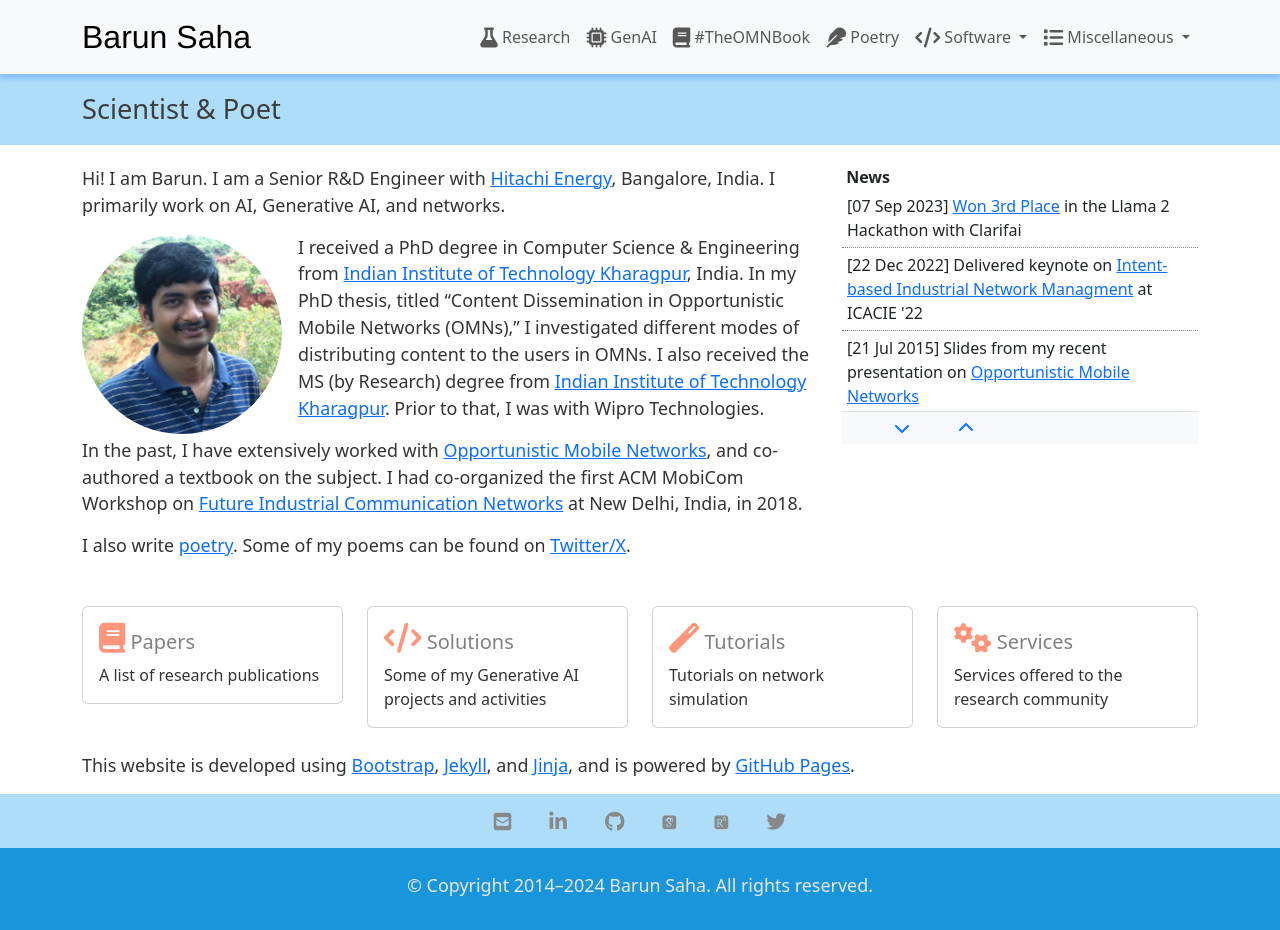
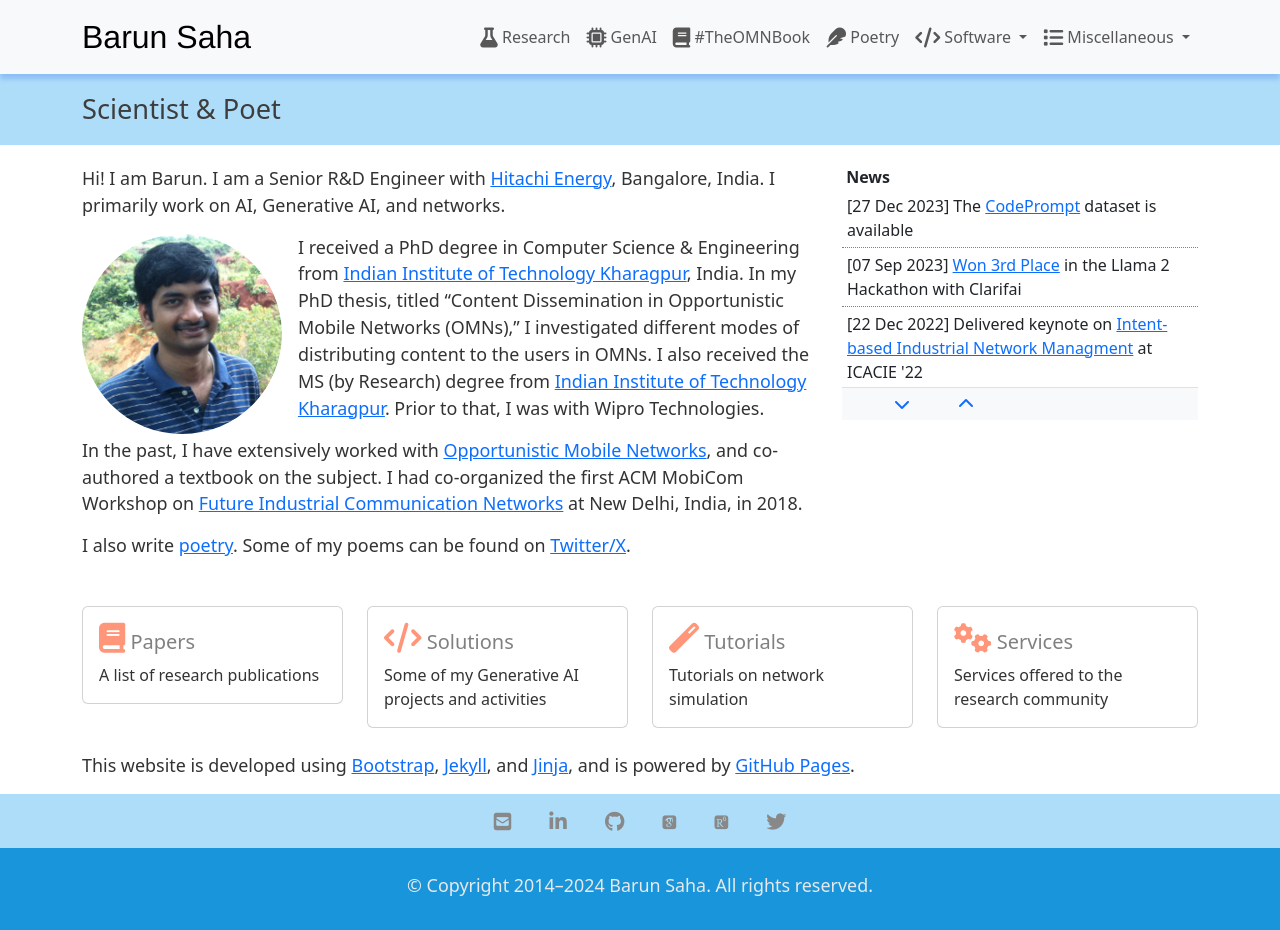
Before and after one commit to barun-saha/barun-saha.github.io, a Jekyll site: the page index.html, which Jekyll copies as it is, in a window 1280 px wide. Built offline with Jekyll 4.4.1, drawn with Linux system fonts in a browser that asks for light colours; nearby versions of some CDN libraries; some web fonts are replaced.

Commit message:
Add link to CodePrompt

```diff
--- a/index.html
+++ b/index.html
@@ -205,6 +205,11 @@
                         <div class="col-xs-12">
                             <ul class="news">
                                 <li class="news-item">
+                                    <span class="news-date">[27 Dec 2023]</span>
+                                    The <a href="https://github.com/barun-saha/CodePrompt">
+                                        CodePrompt</a> dataset is available
+                                </li>
+                                <li class="news-item">
                                     <span class="news-date">[07 Sep 2023]</span>
                                     <a href="https://www.clarifai.com/blog/llama-2-hackathon-with-clarifai-winners-announcement">
                                         Won 3rd Place</a> in the Llama 2 Hackathon with Clarifai
--- a/templates/index.html
+++ b/templates/index.html
@@ -54,6 +54,11 @@
                     <div class="row">
                         <div class="col-xs-12">
                             <ul class="news">
+                                <li class="news-item">
+                                    <span class="news-date">[27 Dec 2023]</span>
+                                    The <a href="https://github.com/barun-saha/CodePrompt">
+                                        CodePrompt</a> dataset is available
+                                </li>
                                 <li class="news-item">
                                     <span class="news-date">[07 Sep 2023]</span>
                                     <a href="https://www.clarifai.com/blog/llama-2-hackathon-with-clarifai-winners-announcement">
```
